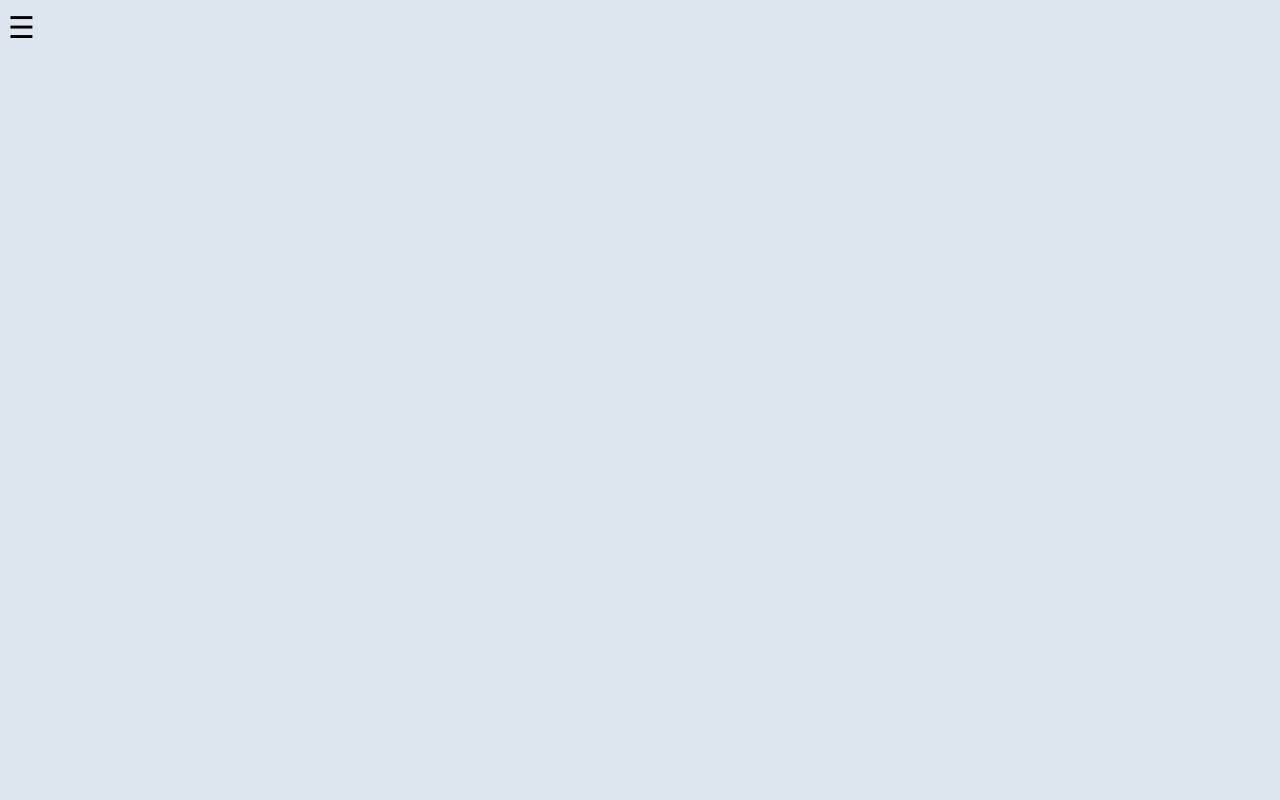
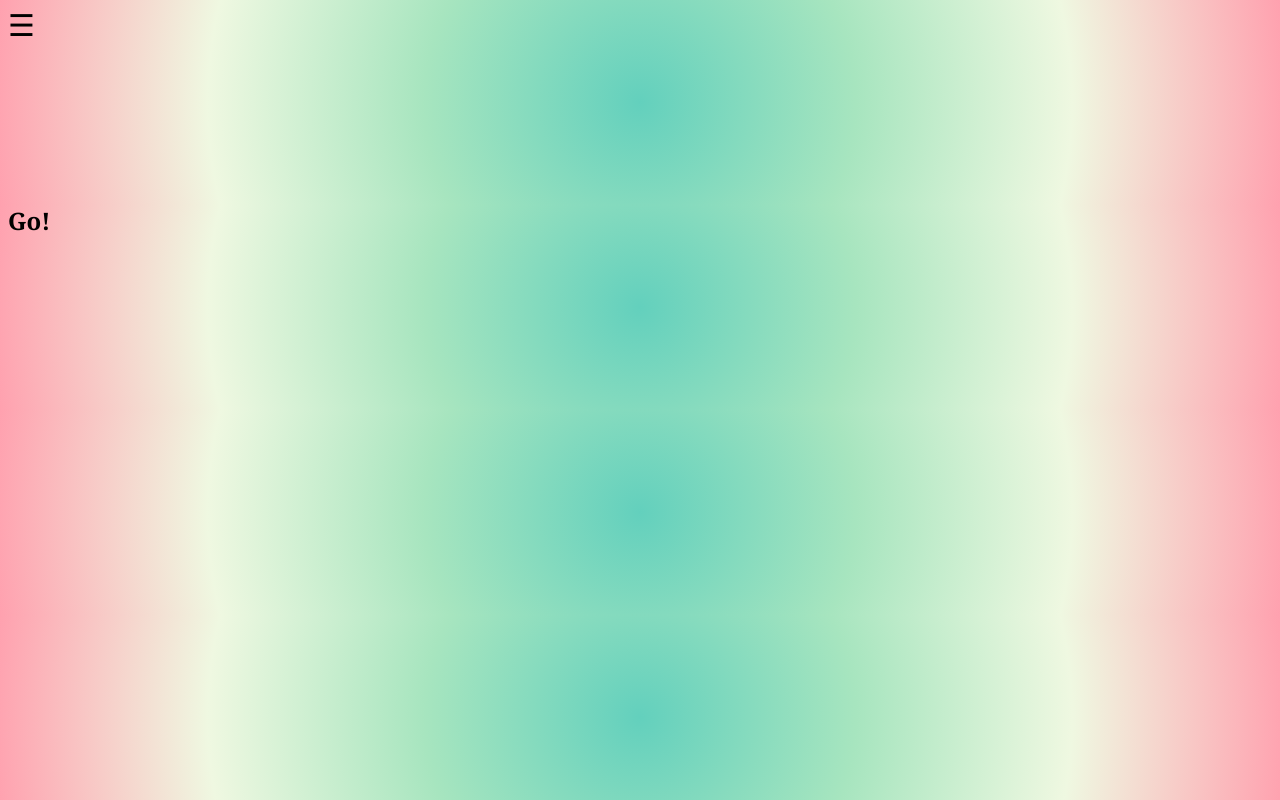
Before and after one commit to johnosullivan/ClientSideProject, a plain HTML site: page index.html in a window 1280 px wide. Drawn offline with Linux system fonts and the light colour scheme.

Commit message:
played with background and potentially video

```diff
--- a/index.html
+++ b/index.html
@@ -13,6 +13,11 @@
   </nav>
   <!-- Main selection for content -->
   <main>
+    <!---wanna out this here:
+    www.gettyimages.com/detail/video/aerial-chicago-skyline-cityscape-at-dusk-usa-stock-footage/462415370--->
+    <video id = "bavkground_vid" class = "bgkgrnd"></video>
+    <h1 id = "title" class="headers">Go!</h1>
+
 
   </main>
   <!-- Aside for the menu -->
--- a/style/main.css
+++ b/style/main.css
@@ -1,7 +1,24 @@
 body {
-  background-color: #dee7ef;
-  font-family: "Lato", sans-serif;
+    /*font-family: "Lato", sans-serif;*/
+    /*background-color: #dee7ef;*/
+    background: red; /* For browsers that do not support gradients */
+    background: -webkit-radial-gradient(circle, #63d0bd, #a7e5bf, #eff8e1, #ffa1af); /* Safari */
+    background: -o-radial-gradient(circle, #63d0bd, #a7e5bf, #eff8e1, #ffa1af); /* Opera 11.6 to 12.0 */
+    background: -moz-radial-gradient(circle, #63d0bd, #a7e5bf, #eff8e1, #ffa1af); /* Firefox 3.6 to 15 */
+    background: radial-gradient(circle, #63d0bd, #a7e5bf, #eff8e1, #ffa1af);
+}/* Standard syntax */
+
+.headers{
+    text-align: center;
+    position: fixed;
+    font-family: 'fontawesome', Georgia, Serif;
+    text-rendering: optimizeLegibility;
+    height: inherit;
+    font-size: 1.5em;
+    line-height: 1rem;
 }
+
+
 /*
 First ruleset for the sidenav class. This ruleset sets the height,width,z-index for
 the stacking order, position, padding, and overflow-x for the edges.
@@ -10,7 +27,7 @@ the stacking order, position, padding, and overflow-x for the edges.
     display: none;
     height: 100%;
     width: 200px;
-    position: fixed;
+    position: fixed;/
     z-index: 1;
     top: 0;
     left: 0;
```
